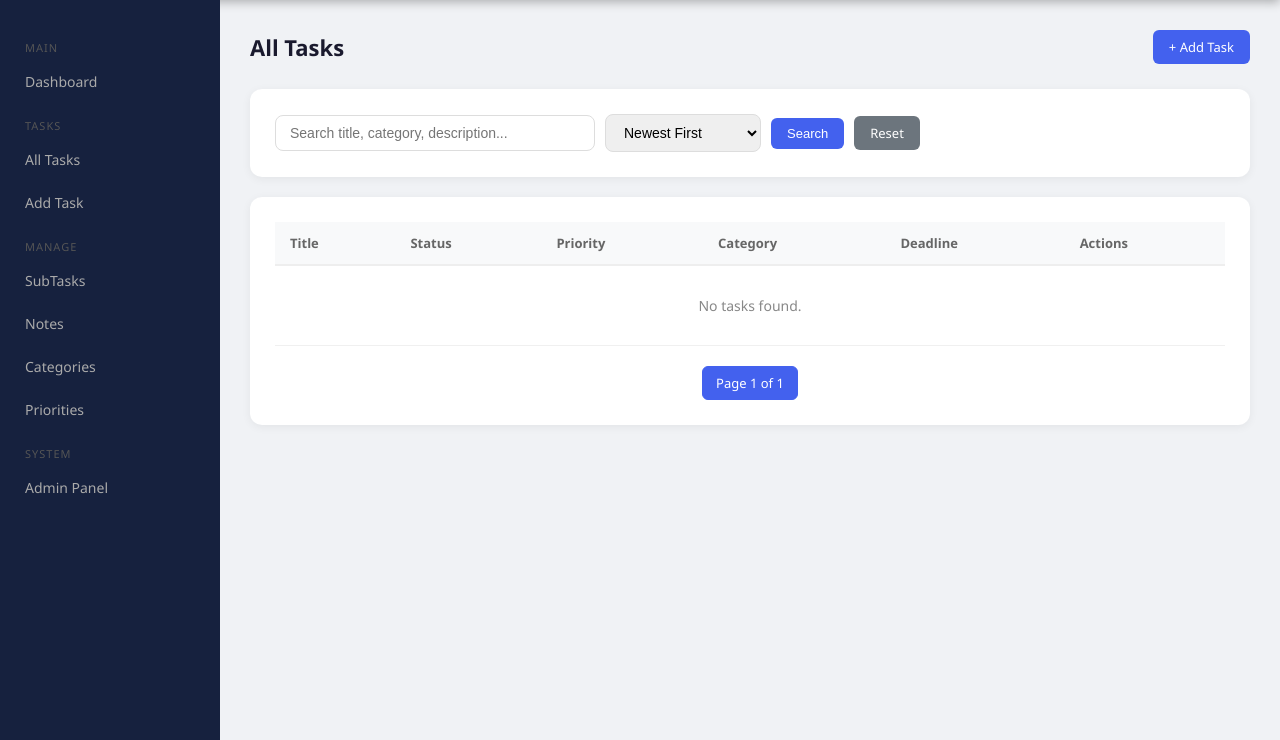
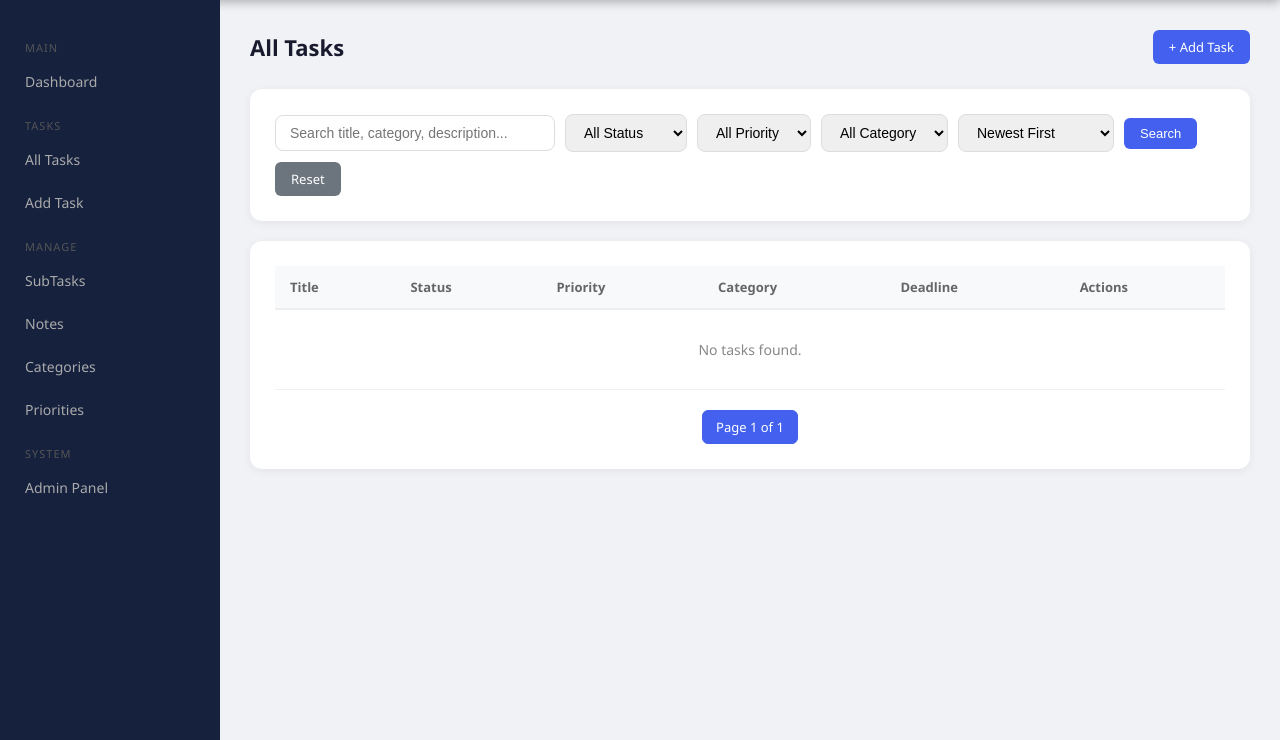
Before and after one commit to asi0723/Hangarin, a Django app: page /tasks/ in a window 1280 px wide. Shown: the part 60-800 px from the top of the page. Run offline with Django 5.2, Linux system fonts and the light colour scheme; data that the repository does not hold is empty.

Commit message:
added filter

```diff
--- a/tasks/views.py
+++ b/tasks/views.py
@@ -27,19 +27,38 @@ def dashboard(request):
 def task_list(request):
     tasks = Task.objects.all()
     search = request.GET.get('search', '')
+    status_filter = request.GET.get('status', '')
+    priority_filter = request.GET.get('priority', '')
+    category_filter = request.GET.get('category', '')
+
     if search:
         tasks = tasks.filter(title__icontains=search) | \
                 tasks.filter(description__icontains=search) | \
                 tasks.filter(category__name__icontains=search)
+    if status_filter:
+        tasks = tasks.filter(status=status_filter)
+    if priority_filter:
+        tasks = tasks.filter(priority__id=priority_filter)
+    if category_filter:
+        tasks = tasks.filter(category__id=category_filter)
+
     sort = request.GET.get('sort', '-created_at')
     allowed_sorts = ['title', '-title', 'created_at', '-created_at',
                      'deadline', '-deadline', 'status', '-status']
     if sort in allowed_sorts:
         tasks = tasks.order_by(sort)
+
     paginator = Paginator(tasks, 10)
     page_obj = paginator.get_page(request.GET.get('page'))
-    return render(request, 'tasks/task_list.html', {'page_obj': page_obj, 'search': search, 'sort': sort})
 
+    context = {
+        'page_obj': page_obj,
+        'search': search,
+        'sort': sort,
+        'priorities': Priority.objects.all(),
+        'categories': Category.objects.all(),
+    }
+    return render(request, 'tasks/task_list.html', context)
 def task_create(request):
     form = TaskForm(request.POST or None)
     if form.is_valid():
--- a/templates/tasks/task_list.html
+++ b/templates/tasks/task_list.html
@@ -12,7 +12,29 @@
     <form method="get" style="display:flex; gap:10px; align-items:center; flex-wrap:wrap;">
         <input type="text" name="search" placeholder="Search title, category, description..."
                value="{{ search }}"
-               style="padding:9px 14px; border:1px solid #ddd; border-radius:8px; font-size:14px; width:320px;">
+               style="padding:9px 14px; border:1px solid #ddd; border-radius:8px; font-size:14px; width:280px;">
+
+        <select name="status" style="padding:9px 14px; border:1px solid #ddd; border-radius:8px; font-size:14px;">
+            <option value="">All Status</option>
+            <option value="Pending" {% if request.GET.status == 'Pending' %}selected{% endif %}>Pending</option>
+            <option value="In Progress" {% if request.GET.status == 'In Progress' %}selected{% endif %}>In Progress</option>
+            <option value="Completed" {% if request.GET.status == 'Completed' %}selected{% endif %}>Completed</option>
+        </select>
+
+        <select name="priority" style="padding:9px 14px; border:1px solid #ddd; border-radius:8px; font-size:14px;">
+            <option value="">All Priority</option>
+            {% for p in priorities %}
+            <option value="{{ p.id }}" {% if request.GET.priority == p.id|stringformat:"s" %}selected{% endif %}>{{ p.name }}</option>
+            {% endfor %}
+        </select>
+
+        <select name="category" style="padding:9px 14px; border:1px solid #ddd; border-radius:8px; font-size:14px;">
+            <option value="">All Category</option>
+            {% for c in categories %}
+            <option value="{{ c.id }}" {% if request.GET.category == c.id|stringformat:"s" %}selected{% endif %}>{{ c.name }}</option>
+            {% endfor %}
+        </select>
+
         <select name="sort" style="padding:9px 14px; border:1px solid #ddd; border-radius:8px; font-size:14px;">
             <option value="-created_at" {% if sort == '-created_at' %}selected{% endif %}>Newest First</option>
             <option value="created_at" {% if sort == 'created_at' %}selected{% endif %}>Oldest First</option>
@@ -22,6 +44,7 @@
             <option value="-deadline" {% if sort == '-deadline' %}selected{% endif %}>Deadline Latest</option>
             <option value="status" {% if sort == 'status' %}selected{% endif %}>Status</option>
         </select>
+
         <button type="submit" class="btn btn-primary">Search</button>
         <a href="{% url 'task_list' %}" class="btn btn-secondary">Reset</a>
     </form>
@@ -57,8 +80,8 @@
                 <td>{{ task.category }}</td>
                 <td>{{ task.deadline|date:"M d, Y" }}</td>
                 <td style="display:flex; gap:6px;">
-                    <a href="{% url 'task_update' task.pk %}" class="btn btn-warning">Edit</a>
-                    <a href="{% url 'task_delete' task.pk %}" class="btn btn-danger">Delete</a>
+                    <a href="{% url 'task_update' task.pk %}" class="btn" style="background:#17a589; color:white;">Edit</a>
+                    <a href="{% url 'task_delete' task.pk %}" class="btn" style="background:#e74c3c; color:white;">Delete</a>
                 </td>
             </tr>
             {% empty %}
```
